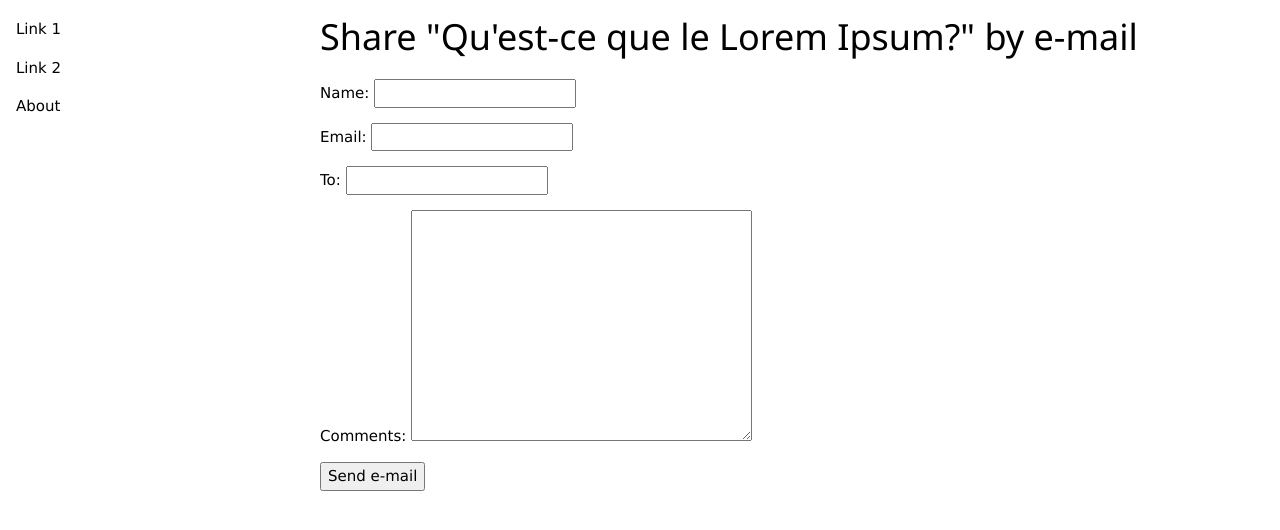
After one commit to ksadok/django, a Django app: page /blog/5/share/ in a window 1280 px wide. The commit adds this page. Shown: the top 530 px of the page. Run offline with Django 3.2, Linux system fonts and the light colour scheme; data comes from the database, SQL or seed files in the repository.

Commit message:
ajout de share_post

```diff
--- /dev/null
+++ b/mysite/blog/forms.py
@@ -0,0 +1,9 @@
+from django import forms
+
+
+
+class EmailPostForm(forms.Form):
+    name = forms.CharField(max_length=25, required=False)
+    email = forms.EmailField()
+    to = forms.EmailField()
+    comments = forms.CharField(required=False,widget=forms.Textarea)
--- a/mysite/blog/templates/blog/post/detail.html
+++ b/mysite/blog/templates/blog/post/detail.html
@@ -6,4 +6,10 @@
 Published {{ post.publish }} by {{ post.author }}
 </p>
 {{ post.body|linebreaks }}
+
+<p>
+    <a href="{% url "blog:post_share" post.id %}">
+    Share this post
+    </a>
+    </p>
 {% endblock %}
--- /dev/null
+++ b/mysite/blog/templates/blog/post/share.html
@@ -0,0 +1,17 @@
+{% extends "blog/base.html" %}
+{% block title %}Share a post{% endblock %}
+{% block content %}
+{% if sent %}
+<h1>E-mail successfully sent</h1>
+<p>
+"{{ post.title }}" was successfully sent to {{ form.cleaned_data.to }}.
+</p>
+{% else %}
+<h1>Share "{{ post.title }}" by e-mail</h1>
+<form action="." method="post">
+{{ form.as_p }}
+{% csrf_token %}
+<input type="submit" value="Send e-mail">
+</form>
+{% endif %}
+{% endblock %}
--- a/mysite/blog/urls.py
+++ b/mysite/blog/urls.py
@@ -8,5 +8,6 @@ urlpatterns = [
     #path('',views.post_list,name='post_list'), # function based view
     path('', views.PostListView.as_view(), name='post_list'), #class-based view
     path('<int:year>/<int:month>/<int:day>/<slug:post>',views.post_detail,name='post_detail'),
+    path('<int:post_id>/share/',views.post_share,name= 'post_share' ),
 
 ]
--- a/mysite/blog/views.py
+++ b/mysite/blog/views.py
@@ -2,7 +2,27 @@ from django.shortcuts import render,get_object_or_404
 from .models import Post
 from django.core.paginator import Paginator,EmptyPage,PageNotAnInteger
 from django.views.generic import ListView
+from .forms import EmailPostForm
+from django.core.mail import send_mail
 
+
+
+def post_share(request,post_id):
+    post = get_object_or_404(Post,id=post_id,status='published')
+    sent = False
+    if request.method == 'POST':
+        form = EmailPostForm(request.POST)
+        if form.is_valid():
+            cd = form.cleaned_data
+            ## send mail here
+            post_url=request.build_absolute_uri(post.get_absolute_url())
+            subject = '{} ({}) recommends you reading "{}"'.format(cd['name'], cd['email'], post.title)
+            message = 'Read "{}" at {}\n\n{}\'s comments: {}'.format(post.title, post_url, cd['name'], cd['comments'])
+            send_mail(subject, message, 'admin@myblog.com',[cd['to']])
+            sent = True
+    else:
+            form=EmailPostForm()
+    return render(request,'blog/post/share.html',{'post':post,'form':form,'sent':sent})
 
 class PostListView(ListView):
     queryset = Post.published.all()
```
Also changed, not shown: mysite/mysite/settings.py (+12 -0 lines), 2 other files.
